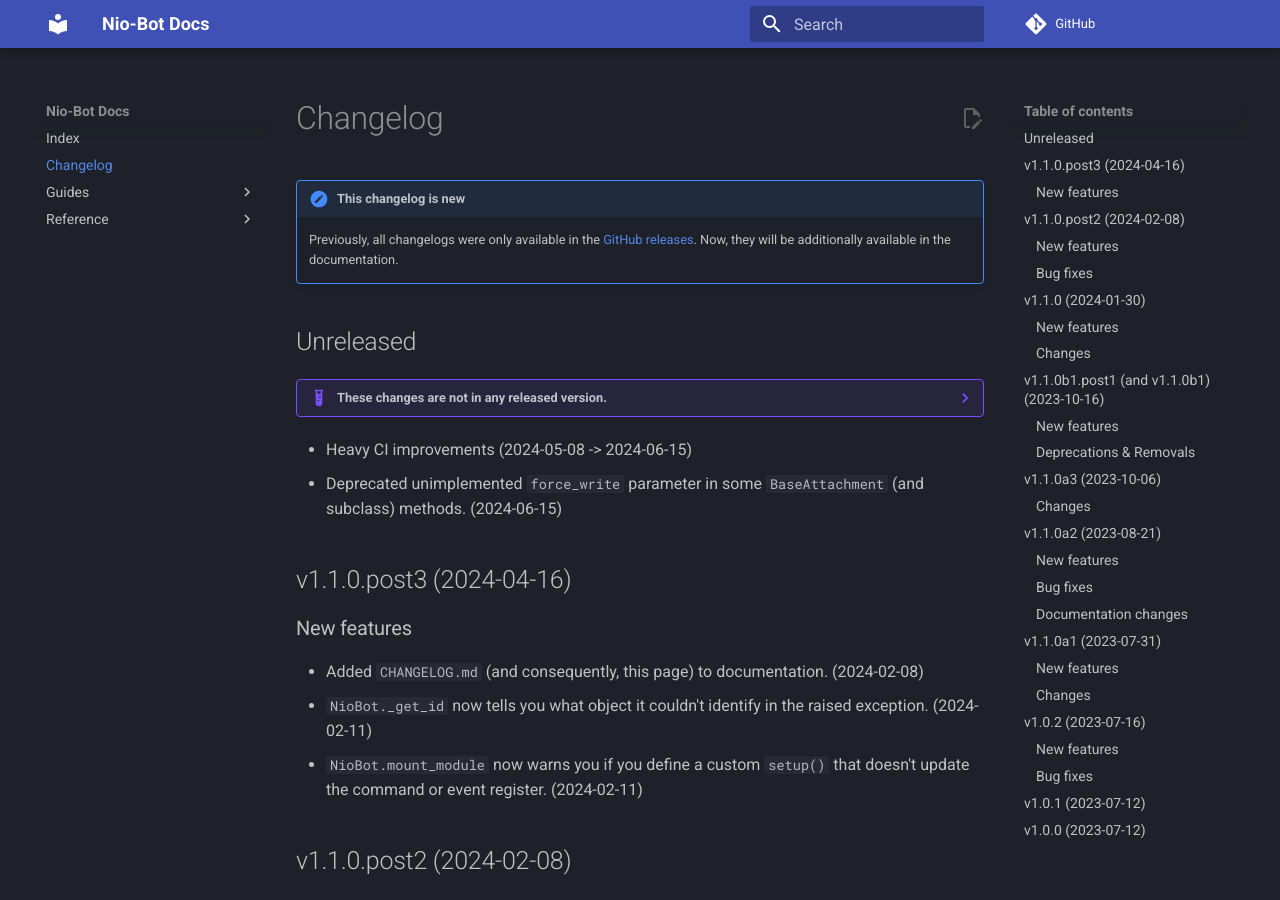
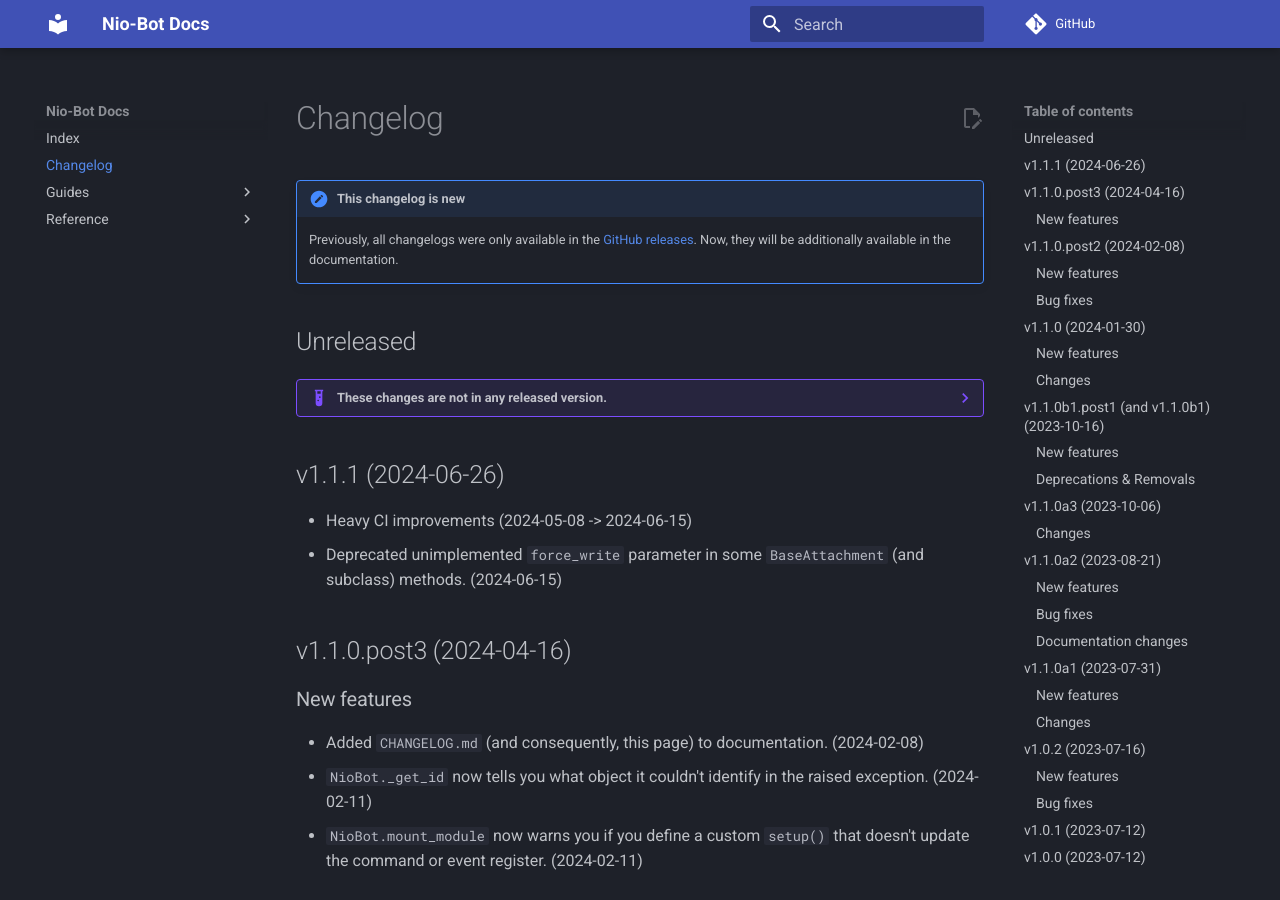
Before and after one commit to nexy7574/nio-bot, an MkDocs documentation site: the page built from docs/changelog.md, in a window 1280 px wide and 900 px high. Built offline with MkDocs 1.6.1 and Material for MkDocs 9.7.7, drawn with Linux system fonts in a browser that asks for light colours; comment, search, counter and statistics services are not loaded; the version menu is left out.

Commit message:
Update changelog (for 1.1.0)

```diff
--- a/docs/changelog.md
+++ b/docs/changelog.md
@@ -11,6 +11,8 @@
     are often not properly tested.
 
     However, if you encounter an issue with these changes, you should open an issue on GitHub so that we can release them sooner!
+
+## v1.1.1 (2024-06-26)
 
 * Heavy CI improvements (2024-05-08 -> 2024-06-15)
 * Deprecated unimplemented `force_write` parameter in some `BaseAttachment` (and subclass) methods. (2024-06-15)
```
